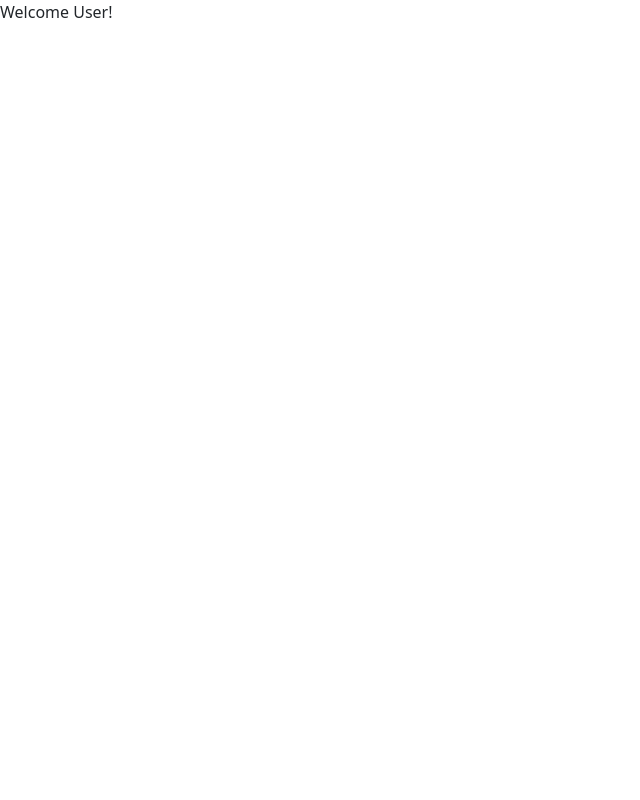
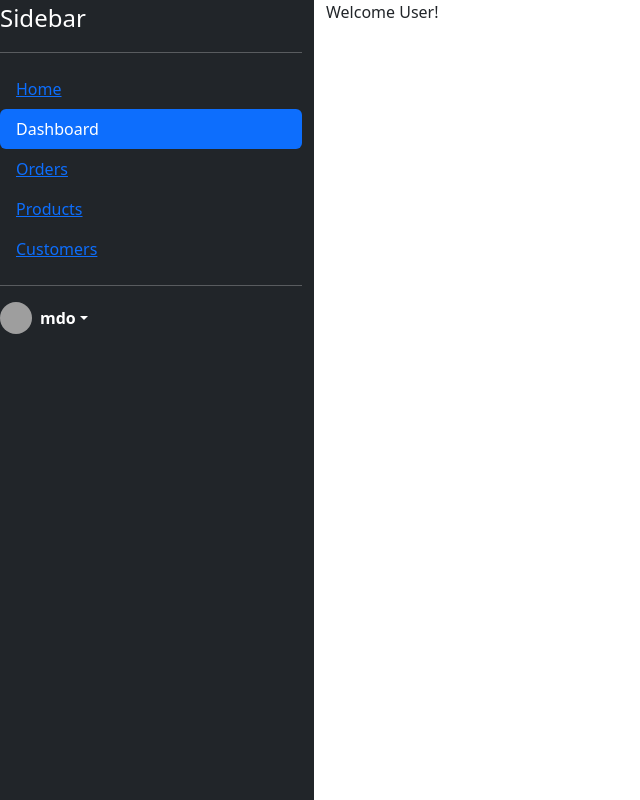
Before and after one commit to pablio1/ITELECT4, a React (Create React App) app: page /dashboard in a window 1280 px wide. Shown: the whole page, without its empty margins (0-640 px from the left). Built offline with nearby package versions, Linux system fonts and the light colour scheme; grey boxes are pictures that could not be loaded.

Commit message:
setState (Done)

```diff
--- a/src/App.js
+++ b/src/App.js
@@ -12,8 +12,8 @@ class App extends Component {
                 {/* <Route path="/" component = {Login} /> */}
                 <Route path="/login" component = {Login}  />
                 <Route path="/register" component = {Register}  />
-                <Route path="/dashboard" component = {Dashboard} />
-                <Route path="/main" component = {Main} />
+                {/* <Route path="/dashboard" component = {Dashboard} /> */}
+                <Route path="/" component = {Main} />
             </Switch>
         );
     }
--- a/src/pages/Main/index.js
+++ b/src/pages/Main/index.js
@@ -1,13 +1,27 @@
 import React, { Component } from 'react'
 import { Route, Switch } from 'react-router-dom';
 import { Link } from 'react-router-dom/cjs/react-router-dom.min';
+import Dashboard from '../Dashboard';
 
 
 export default class Main extends Component {
+state = { activePage: '' }
+componentDidMount = () => {
+    this.setState({
+        activePage: 'dashboard'
+    })
+}
+handleClickSidebar = (pages) => {
+    this.setState({
+        activePage: pages
+    })
+}
+
+
   render() {
     return (
       <div class="row">
-         <div class="d-flex flex-column flex-shrink-0 p-3 text-white bg-dark" style={{width:'280px', height:'100vh'}}>
+         <div class="col-3 text-white bg-dark" style={{ height:'100vh'}}>
     <a href="/" class="d-flex align-items-center mb-3 mb-md-0 me-md-auto text-white text-decoration-none">
 
       <span class="fs-4">Sidebar</span>
@@ -15,36 +29,36 @@ export default class Main extends Component {
     <hr/>
     <ul class="nav nav-pills flex-column mb-auto">
       <li class="nav-item">
-        <Link>
-            <div class="nav-link active" aria-current="page">
+        <Link to="/home" onClick={() => this.handleClickSidebar('home')}>
+            <div class={this.state.activePage === 'home' ? "nav-link active" : "nav-link"} aria-current="page">
             Home
             </div>
         </Link>
       </li>
       <li>
-        <Link>
-            <div class="nav-link text-white">
+        <Link to="/dashboard" onClick={() => this.handleClickSidebar('dashboard')}>
+            <div class={this.state.activePage === 'dashboard' ? "nav-link active" : "nav-link"}>
             Dashboard
             </div>
         </Link>
       </li>
       <li>
-        <Link>
-            <div class="nav-link text-white">
+        <Link to="/orders"  onClick={() => this.handleClickSidebar('orders')}>
+            <div class={this.state.activePage === 'orders' ? "nav-link active" : "nav-link"}>
             Orders
             </div>
         </Link>
       </li>
       <li>
-        <Link>
-            <div class="nav-link text-white">
+        <Link to="/products"  onClick={() => this.handleClickSidebar('products')}>
+            <div class={this.state.activePage === 'products' ? "nav-link active" : "nav-link"}>
             Products
             </div>
         </Link>
       </li>
       <li>
-        <Link>
-            <div class="nav-link text-white">
+        <Link to="/customers"  onClick={() => this.handleClickSidebar('customers')}>
+            <div class={this.state.activePage === 'customers' ? "nav-link active" : "nav-link"}>
             Customers
             </div>
         </Link>
@@ -65,6 +79,11 @@ export default class Main extends Component {
       </ul>
     </div>
   </div>
+  <div class="col-9">
+    <Switch>
+        <Route path="/dashboard" component = {Dashboard}/>
+    </Switch>
+  </div>
       </div>
     );
   }
```
